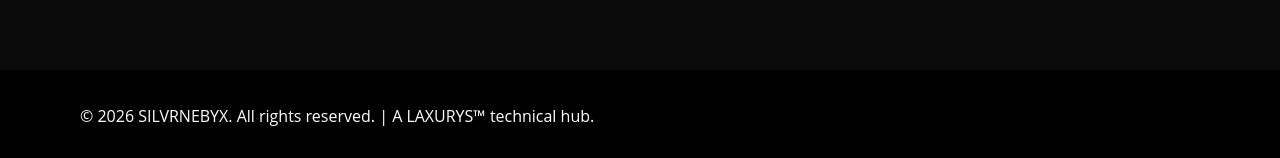
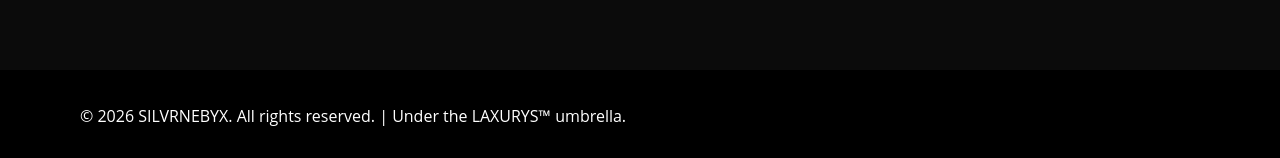
Before and after one commit to glsanclem/silvrnebyxlab, a Jekyll site: the page built from writeups.md, in a window 1280 px wide. Shown: the part 739-897 px from the top of the page. Built offline with Jekyll 4.4.1, drawn with Linux system fonts in a browser that asks for light colours.

Commit message:
Refactor comments in default.html for consistency
Updated comments for consistency in casing and wording.

```diff
--- a/_layouts/default.html
+++ b/_layouts/default.html
@@ -8,7 +8,7 @@
 
 <body>
 
-  <!-- Navigation Tabs -->
+  <!-- NAVIGATION TABS -->
 
   <nav class="site-nav">
 
@@ -25,19 +25,19 @@
 
   </nav>
 
-  <!-- Main Content -->
+  <!-- MAIN CONTENT -->
 
   <main class="main-content">
     {{ content }}
   </main>
 
-  <!-- Footer -->
+  <!-- FOOTER -->
 
   <footer class="site-footer">
-    <p>&copy; 2026 SILVRNEBYX. All rights reserved. | A LAXURYS™ technical hub.</p>
+    <p>&copy; 2026 SILVRNEBYX. All rights reserved. | Under the LAXURYS™ umbrella.</p>
   </footer>
 
-  <!-- JavaScript -->
+  <!-- JAVASCRIPT -->
 
   <script src="{{ site.baseurl }}/assets/js/typewriter.js"></script>
 
```
